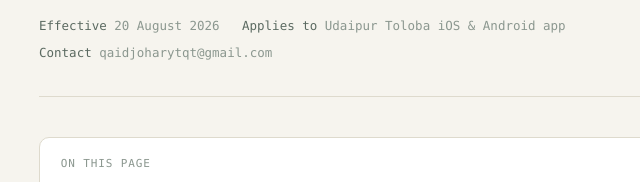
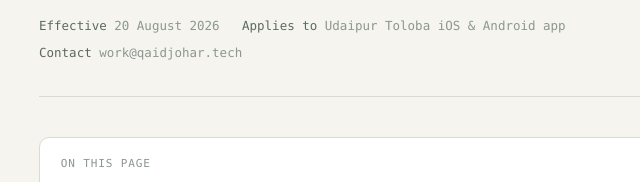
Before and after one commit to udaipur-toloba/privacy-policy, a plain HTML site: page index.html in a window 1280 px wide. Shown: the part 255-437 px from the top of the page, 275-915 px from the left. Drawn offline with Linux system fonts and the light colour scheme.

Commit message:
update email

```diff
--- a/index.html
+++ b/index.html
@@ -411,7 +411,7 @@
 						><b>Applies to</b> Udaipur Toloba iOS &amp; Android
 						app</span
 					>
-					<span><b>Contact</b> qaidjoharytqt@gmail.com</span>
+					<span><b>Contact</b> work@qaidjohar.tech</span>
 				</div>
 			</header>
 
@@ -711,18 +711,16 @@
 				<p>
 					Questions about this policy or your data can be sent to
 					<a
-						href="mailto:qaidjoharytqt@gmail.com"
+						href="mailto:work@qaidjohar.tech"
 						style="color: var(--accent)"
-						>qaidjoharytqt@gmail.com</a
+						>work@qaidjohar.tech</a
 					>.
 				</p>
 			</section>
 
 			<footer class="doc-foot">
 				<span>Udaipur Toloba — membership &amp; dues app</span>
-				<a href="mailto:qaidjoharytqt@gmail.com"
-					>qaidjoharytqt@gmail.com</a
-				>
+				<a href="mailto:work@qaidjohar.tech">work@qaidjohar.tech</a>
 			</footer>
 		</div>
 
```
